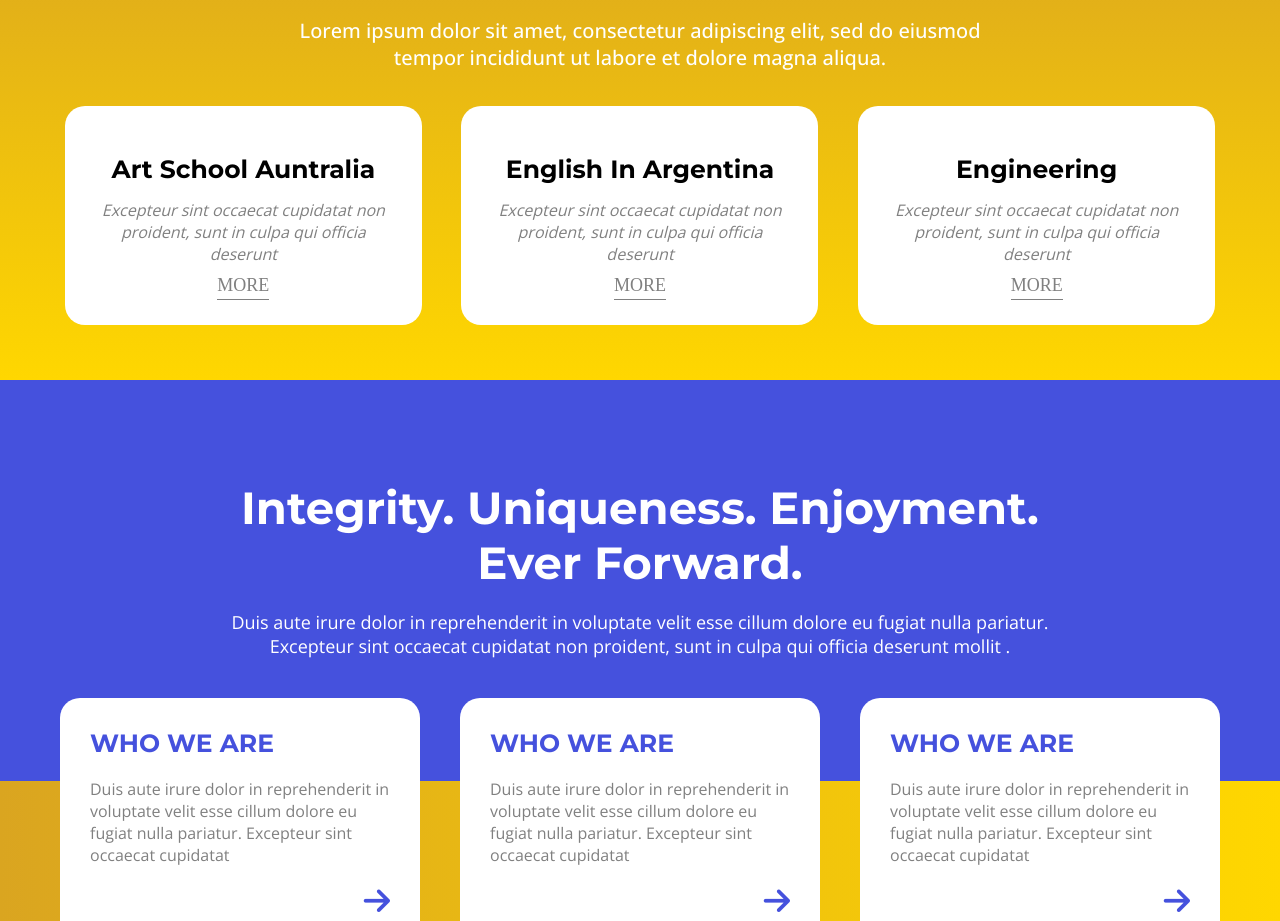
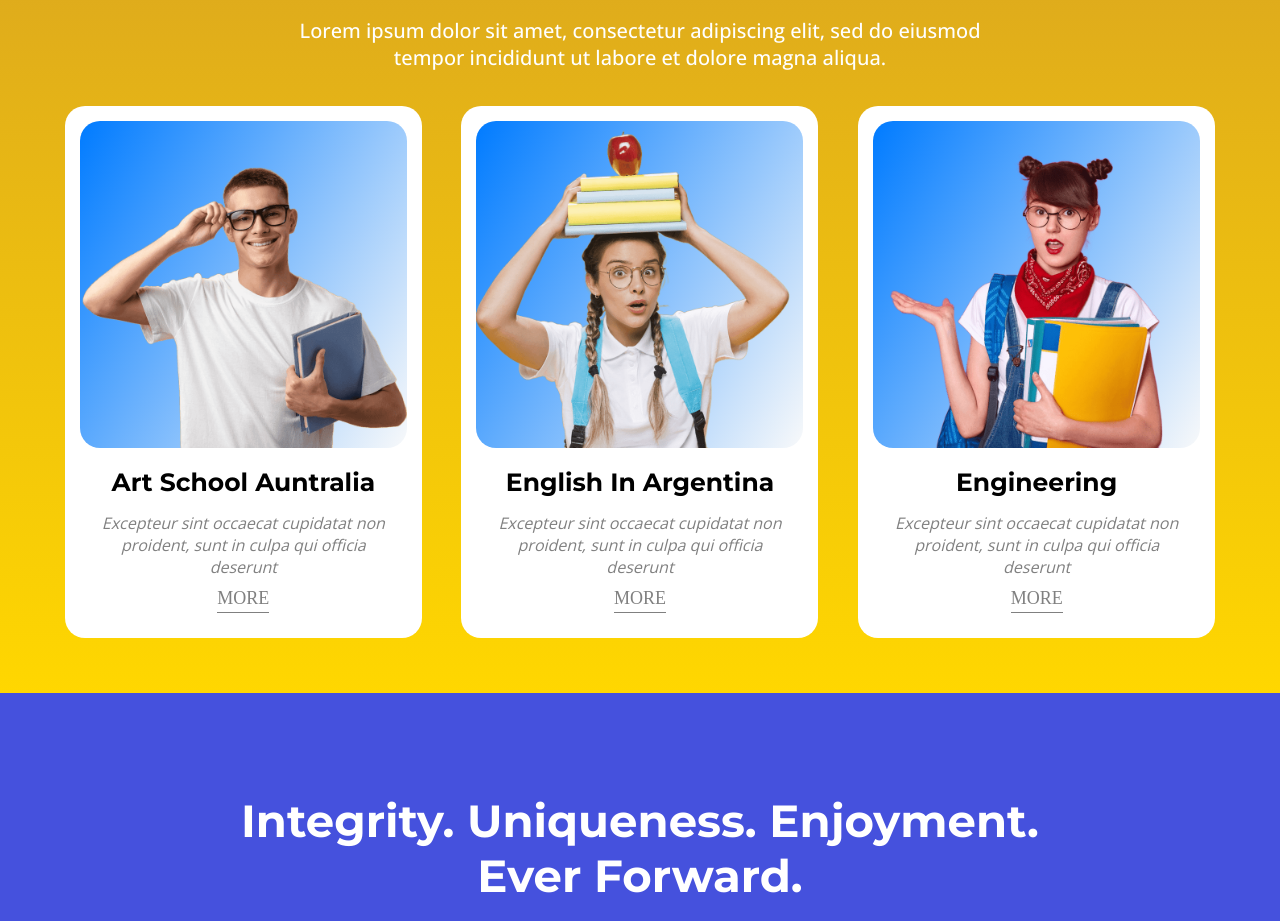
Before and after one commit to ahmadAK07/teaching-practice, a plain HTML site: page index.html in a window 1280 px wide. Shown: the part 1295-2216 px from the top of the page. Drawn offline with nearby package versions, Linux system fonts and the light colour scheme; files whose address does not match are found by name; a web font is replaced by a local one.

Commit message:
Update index.html

```diff
--- a/index.html
+++ b/index.html
@@ -66,19 +66,19 @@
         </div>
         <div class="first-container">
              <div class="box1">
-                <img src="images-2/art-school.png" alt="">
+                <img src="art-school.png" alt="">
                 <h3>Art School Auntralia</h3>
                 <p>Excepteur sint occaecat cupidatat non <br> proident, sunt in culpa qui officia deserunt</p>
                 <a href="">More</a>
              </div>
              <div class="box2">
-                <img src="images-2/pink-bg.png" alt="">
+                <img src="pink-bg.png" alt="">
                 <h3>English In Argentina</h3>
                 <p>Excepteur sint occaecat cupidatat non <br> proident, sunt in culpa qui officia deserunt</p>
                 <a href="">More</a>
              </div>
              <div class="box3">
-                <img src="images-2/engineering.png" alt="">
+                <img src="engineering.png" alt="">
                 <h3>Engineering</h3>
                 <p>Excepteur sint occaecat cupidatat non <br> proident, sunt in culpa qui officia deserunt</p>
                 <a href="">More</a>
```
